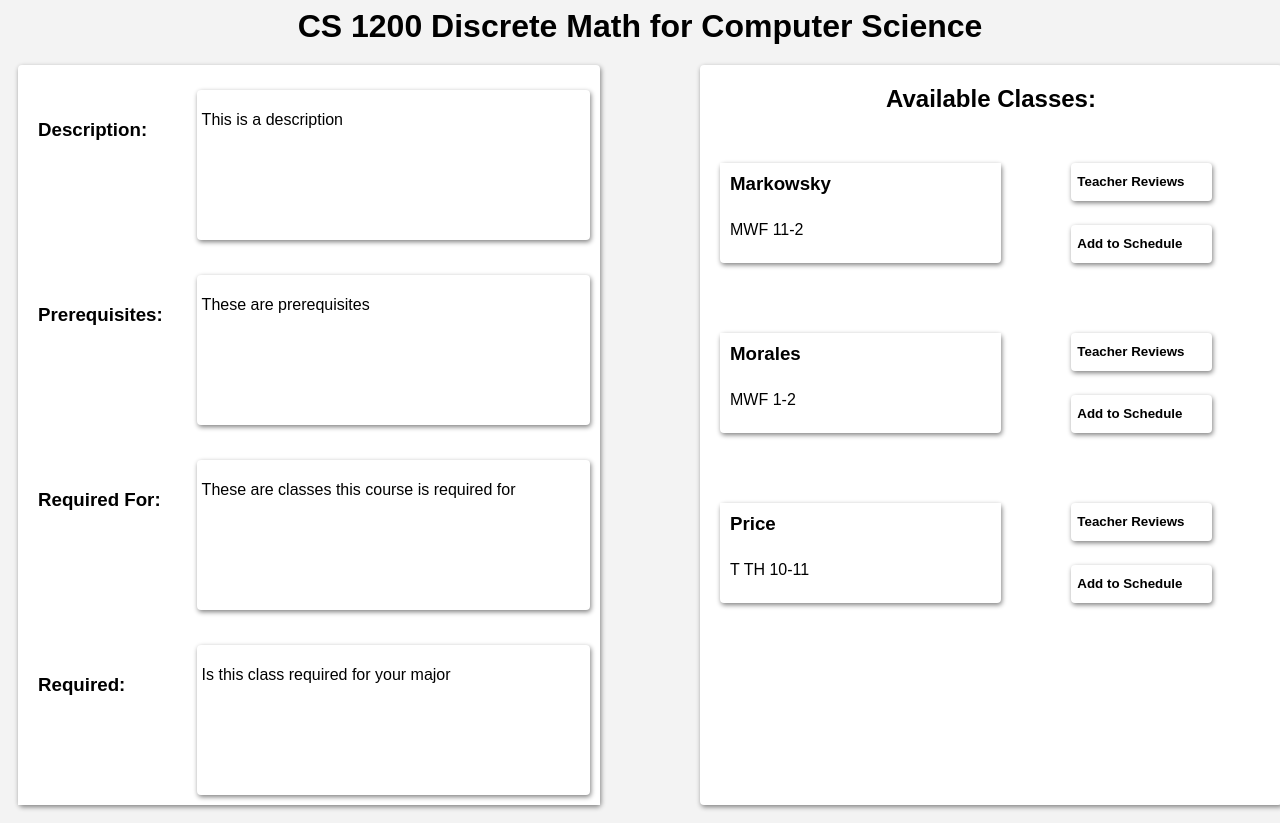
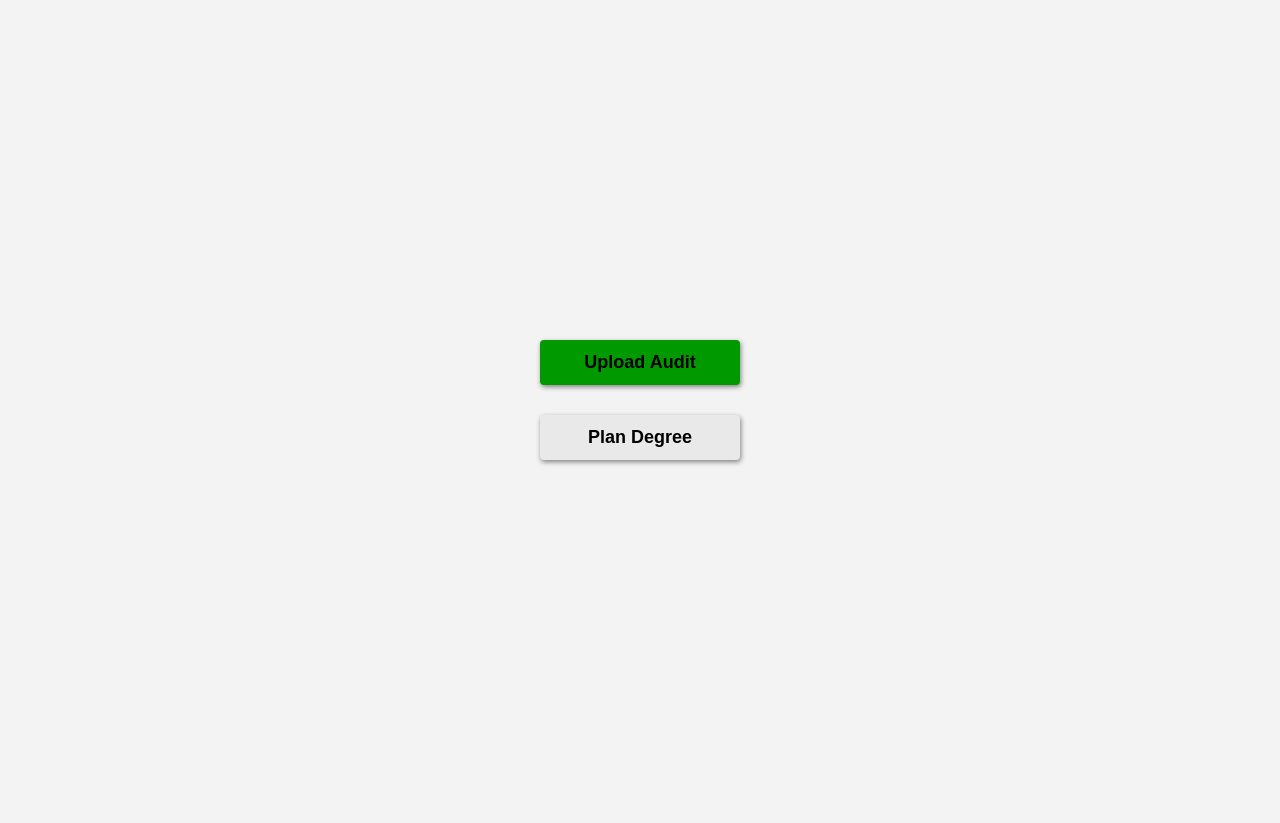
Before and after one commit to JmAlega/degree_dashboard, a React (Create React App) app in the folder degree-dashboard/: page / in a window 1280 px wide. After the commit the page ends 800 px from the top, so only its background shows below. Built offline with nearby package versions, Linux system fonts and the light colour scheme.

Commit message:
Added upload audit page and components

```diff
--- a/degree-dashboard/package.json
+++ b/degree-dashboard/package.json
@@ -3,13 +3,15 @@
   "version": "0.1.0",
   "private": true,
   "dependencies": {
+    "@material-ui/core": "^4.11.0",
+    "@material-ui/icons": "^4.9.1",
     "@testing-library/jest-dom": "^4.2.4",
     "@testing-library/react": "^9.3.2",
     "@testing-library/user-event": "^7.1.2",
     "react": "^16.13.1",
     "react-dom": "^16.13.1",
     "react-router-dom": "^5.2.0",
-    "react-scripts": "3.4.3"
+    "react-scripts": "^3.4.3"
   },
   "scripts": {
     "start": "react-scripts start",
--- a/degree-dashboard/src/App.js
+++ b/degree-dashboard/src/App.js
@@ -1,6 +1,7 @@
 import React from 'react';
 import './App.css';
 import CourseView from './components/courseView/CourseView.js'
+import UploadDegree from './components/uploadDegree/UploadDegree.js'
 
 function App() {
 
@@ -21,13 +22,15 @@ function App() {
 
   return (
     <div className="App">
-      <CourseView courseName="CS 1200 Discrete Math for Computer Science"
+      {/* <CourseView courseName="CS 1200 Discrete Math for Computer Science"
                   desc="This is a description"
                   pre="These are prerequisites"
                   reqFor="These are classes this course is required for"
                   req="Is this class required for your major"
                   class_array={classes}
-      />
+      /> */}
+
+      <UploadDegree />
     </div>
   );
 }
--- a/degree-dashboard/src/components/courseView/AvailableClasses.css
+++ b/degree-dashboard/src/components/courseView/AvailableClasses.css
@@ -1,23 +1,52 @@
-button {
+.reviewButton {
   background-color: white;
   border-radius: 4px;
   border: none;
   box-shadow: 1px 2px 5px grey;
   text-align: left;
   height: 38px;
+  font-weight: bold;
 }
 
-button:hover {
+.reviewButton:hover {
   background-color: lightgray;
+  cursor: pointer;
 }
 
-button:active {
+.reviewButton:active {
   box-shadow: none;
   border: none;
   outline: none;
 }
 
-button:focus {
+.reviewButton:focus {
+  outline: none;
+}
+
+.addButton {
+  background-color: white;
+  border-radius: 4px;
+  border: none;
+  box-shadow: 1px 2px 5px grey;
+  text-align: left;
+  height: 38px;
+  margin-top: auto;
+  margin-bottom: 0px;
+  font-weight: bold;
+}
+
+.addButton:hover {
+  background-color: lightgray;
+  cursor: pointer;
+}
+
+.addButton:active {
+  box-shadow: none;
+  border: none;
+  outline: none;
+}
+
+.addButton:focus {
   outline: none;
 }
 
@@ -30,16 +59,6 @@ button:focus {
   height: 100px;
   box-shadow: none;
   background-color: white;
-}
-
-.addButton {
-  margin-top: auto;
-  margin-bottom: 0px;
-  font-weight: bold;
-}
-
-.reviewButton {
-  font-weight: bold;
 }
 
 .classes {
@@ -60,11 +79,13 @@ button:focus {
   margin-right: 20px;
   height: 100px;
   background-color: white;
+  border-radius: 4px;
+  box-shadow: 1px 2px 5px grey;
 }
 
 .professorName {
   margin-top: 0px;
   margin-bottom: 0px;
-  padding-bottom: 0px;
   background-color: white;
+  padding: 10px;
 }
--- a/degree-dashboard/src/components/courseView/AvailableClasses.js
+++ b/degree-dashboard/src/components/courseView/AvailableClasses.js
@@ -1,6 +1,6 @@
 import React from 'react';
 import './AvailableClasses.css';
-import { Link } from 'react-router-dom'
+// import { Link } from 'react-router-dom'
 
 function AvailableClasses ({prof, avail}) {
   return (
--- a/degree-dashboard/src/components/courseView/CourseInfo.css
+++ b/degree-dashboard/src/components/courseView/CourseInfo.css
@@ -1,3 +1,17 @@
+.courseInfoContainer {
+  background-color: white;
+}
+
+.descriptorTitle {
+  padding: 10px;
+  background-color: white;
+}
+
+.information {
+  padding: 5px;
+  background-color: white;
+}
+
 .descriptors {
   display: flex;
   flex-direction: row;
@@ -6,10 +20,12 @@
   background-color: white;
 }
 
-.descriptor_info {
+.descriptorBox {
   margin-left: auto;
   margin-right: 0px;
   width: 70%;
   height: 150px;
   background-color: white;
+  border-radius: 4px;
+  box-shadow: 1px 2px 5px grey;
 }
--- a/degree-dashboard/src/components/courseView/CourseInfo.js
+++ b/degree-dashboard/src/components/courseView/CourseInfo.js
@@ -3,35 +3,35 @@ import './CourseInfo.css';
 
 function CourseInfo ({desc, pre, reqFor, req}) {
   return (
-    <>
+    <div className="courseInfoContainer">
       <div className="descriptors">
-        <h3>Description: </h3>
-        <section className="descriptor_info">
-          <p>{desc}</p>
+        <h3 className="descriptorTitle">Description: </h3>
+        <section className="descriptorBox">
+          <p className="information">{desc}</p>
         </section>
       </div>
 
       <div className="descriptors">
-        <h3>Prerequisites: </h3>
-        <section className="descriptor_info">
-          <p>{pre}</p>
+        <h3 className="descriptorTitle">Prerequisites: </h3>
+        <section className="descriptorBox">
+          <p className="information">{pre}</p>
         </section>
       </div>
 
       <div className="descriptors">
-        <h3>Required For: </h3>
-        <section className="descriptor_info">
-          <p>{reqFor}</p>
+        <h3 className="descriptorTitle">Required For: </h3>
+        <section className="descriptorBox">
+          <p className="information">{reqFor}</p>
         </section>
       </div>
 
       <div className="descriptors">
-        <h3>Required: </h3>
-        <section className="descriptor_info">
-          <p>{req}</p>
+        <h3 className="descriptorTitle">Required: </h3>
+        <section className="descriptorBox">
+          <p className="information">{req}</p>
         </section>
       </div>
-    </>
+    </div>
   )
 }
 
--- a/degree-dashboard/src/components/courseView/CourseView.css
+++ b/degree-dashboard/src/components/courseView/CourseView.css
@@ -1,36 +1,17 @@
-* {
-  font-family: sans-serif;
-}
-
-section {
-  border-radius: 4px;
-  box-shadow: 1px 2px 5px grey;
-
-}
-
-p {
-  padding: 5px;
-  background-color: white;
-}
-
-h1 {
-  margin: auto;
-  text-align: center;
-}
-
-h2 {
+.availableClassesTitle {
   text-align: center;
   background-color: white;
 }
 
-h3 {
-  padding: 10px;
-  background-color: white;
+.title {
+  margin: auto;
+  text-align: center;
 }
 
 .courseViewPage {
   position: relative;
   background-color:white;
+  font-family: sans-serif;
 }
 
 .sections {
@@ -40,7 +21,7 @@ h3 {
   flex-direction: row;
   padding: 10px;
   padding-top: 20px;
-
+  font-family: sans-serif;
 }
 
 .info {
@@ -48,6 +29,8 @@ h3 {
   width: 800px;
   margin-left: auto;
   margin-right: 50px;
+  border-radius: 4px;
+  box-shadow: 1px 2px 5px grey;
 }
 
 .availableClasses {
@@ -55,4 +38,6 @@ h3 {
   width: 800px;
   margin-right: auto;
   margin-left: 50px;
+  border-radius: 4px;
+  box-shadow: 1px 2px 5px grey;
 }
--- a/degree-dashboard/src/components/courseView/CourseView.js
+++ b/degree-dashboard/src/components/courseView/CourseView.js
@@ -9,7 +9,7 @@ function CourseView (props) {
 
   return (
     <div className="courseViewPage">
-      <h1>{props.courseName}</h1>
+      <h1 className="title">{props.courseName}</h1>
     <div className="sections">
 
       <section className="info">
@@ -22,7 +22,7 @@ function CourseView (props) {
       </section>
 
       <section className="availableClasses">
-        <h2>Available Classes: </h2>
+        <h2 className="availableClassesTitle">Available Classes: </h2>
 
         {classes.map(available_classes => (
           <AvailableClasses prof={available_classes.prof} avail={available_classes.avail}/>
--- /dev/null
+++ b/degree-dashboard/src/components/uploadDegree/UploadDegree.js
@@ -0,0 +1,19 @@
+import React from 'react';
+import styles from "./UploadDegree.module.css"
+// import { Link } from 'react-router-dom'
+
+function UploadDegree () {
+  return (
+    <div className={styles.uploadPage}>
+      {/* <Link to=""> */}
+        <button className={styles.upload}>Upload Audit</button>
+      {/* </Link> */}
+
+      {/* <Link to=""> */}
+        <button className={styles.plan}>Plan Degree</button>
+      {/* </Link> */}
+    </div>
+  )
+}
+
+export default UploadDegree;
--- /dev/null
+++ b/degree-dashboard/src/components/uploadDegree/UploadDegree.module.css
@@ -0,0 +1,69 @@
+body {
+  margin: 0;
+  padding: 0;
+}
+
+.uploadPage {
+  display: flex;
+  flex-direction: column;
+  position: relative;
+  height: 100vh;
+  width: 100vw;
+  align-items: center;
+  justify-content: center;
+}
+
+.upload {
+  width: 200px;
+  height: 45px;
+  margin-bottom: 30px;
+  text-align: center;
+  font-weight: bold;
+  background-color: rgb(0, 153, 0);
+  font-size: large;
+  border-radius: 4px;
+  border: none;
+  box-shadow: 1px 2px 5px grey;
+}
+
+.plan {
+  width: 200px;
+  height: 45px;
+  text-align: center;
+  font-weight: bold;
+  font-size: large;
+  border-radius: 4px;
+  border: none;
+  box-shadow: 1px 2px 5px grey;
+  background-color: rgb(233, 233, 233);
+}
+
+.upload:hover {
+  background-color: lightgreen;
+  cursor: pointer;
+}
+
+.upload:active {
+  box-shadow: none;
+  border: none;
+  outline: none;
+}
+
+.upload:focus {
+  outline: none;
+}
+
+.plan:hover {
+  background-color: lightgray;
+  cursor: pointer;
+}
+
+.plan:active {
+  box-shadow: none;
+  border: none;
+  outline: none;
+}
+
+.plan:focus {
+  outline: none;
+}
```
Also changed, not shown: 1 other file (tests, documents, lock files or other folders).
